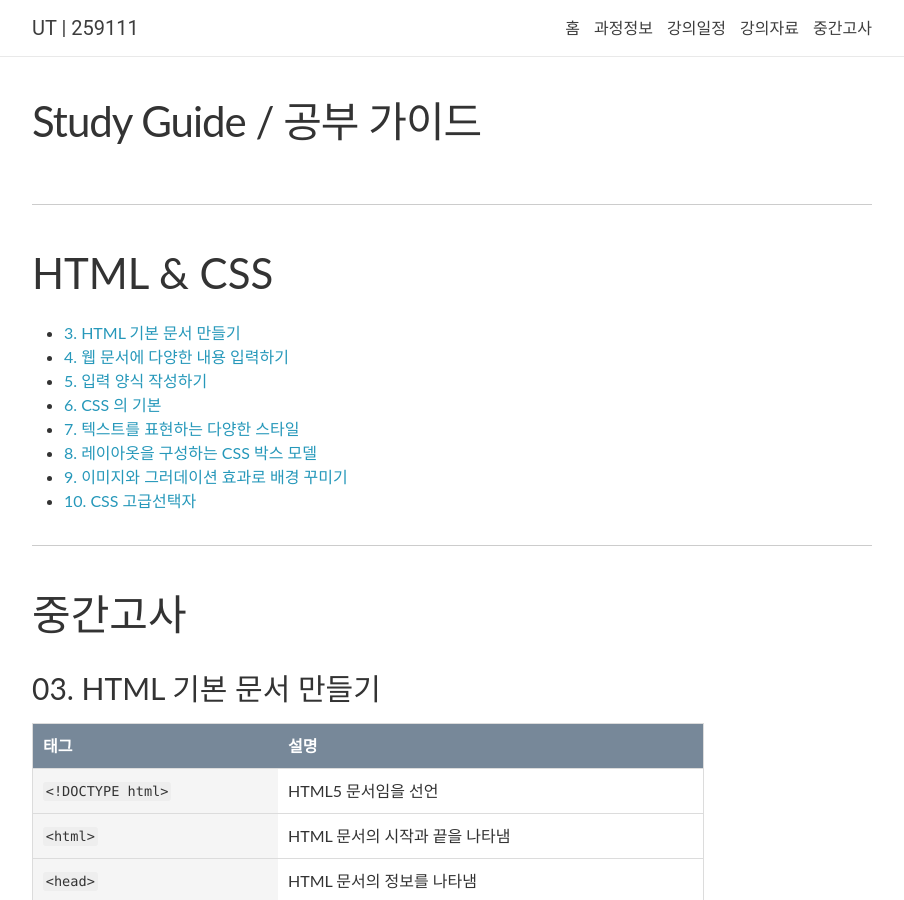
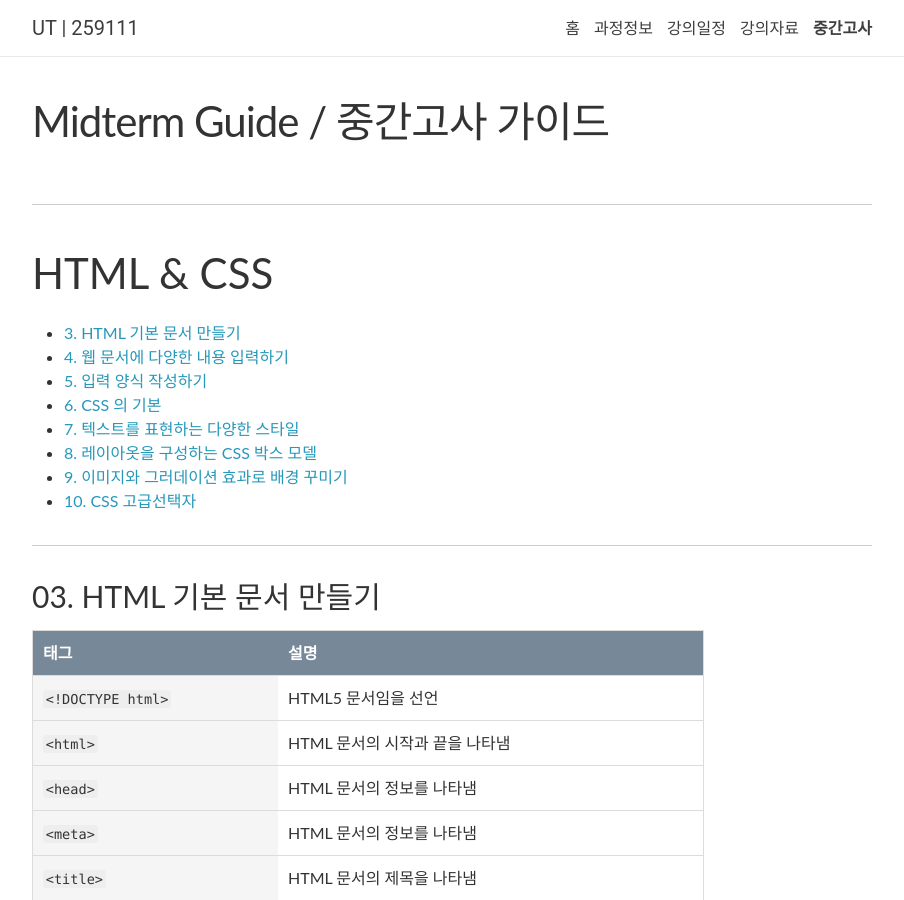
Before and after one commit to 2023-aaronkr/ut-web, a Jekyll site: the page built from _pages/midterm.md, in a window 1280 px wide and 900 px high. Shown: the whole window, without its empty margins (188-1092 px from the left). Built offline with Jekyll 4.4.1, drawn with Linux system fonts in a browser that asks for light colours; nearby versions of some CDN libraries; comment, search, counter and statistics services are not loaded.

Commit message:
Update midterm guide

```diff
--- a/_includes/header.html
+++ b/_includes/header.html
@@ -39,7 +39,9 @@
         <a class="page-link" href="{{ '/resources/' | relative_url }}"
           >강의자료</a
         >
-        <a class="page-link" href="{{ '/guide/' | relative_url }}">중간고사</a>
+        <a class="page-link" href="{{ '/midterm/' | relative_url }}"
+          ><strong>중간고사</strong></a
+        >
         <!-- <a class="page-link" href="{{ '/calendar/' | relative_url }}">calendar</a>
         <a class="page-link" href="{{ '/homework/' | relative_url }}">homework</a>
         <a class="page-link" href="{{ '/project/' | relative_url }}">project</a>
--- a/_pages/guide.md
+++ b/_pages/midterm.md
@@ -1,7 +1,7 @@
 ---
 layout: page
-permalink: /guide/
-title: Study Guide / 공부 가이드
+permalink: /midterm/
+title: Midterm Guide / 중간고사 가이드
 ---
 
 {:toc}
```
Also changed, not shown: other parts of _pages/midterm.md (+0 -6 lines).
